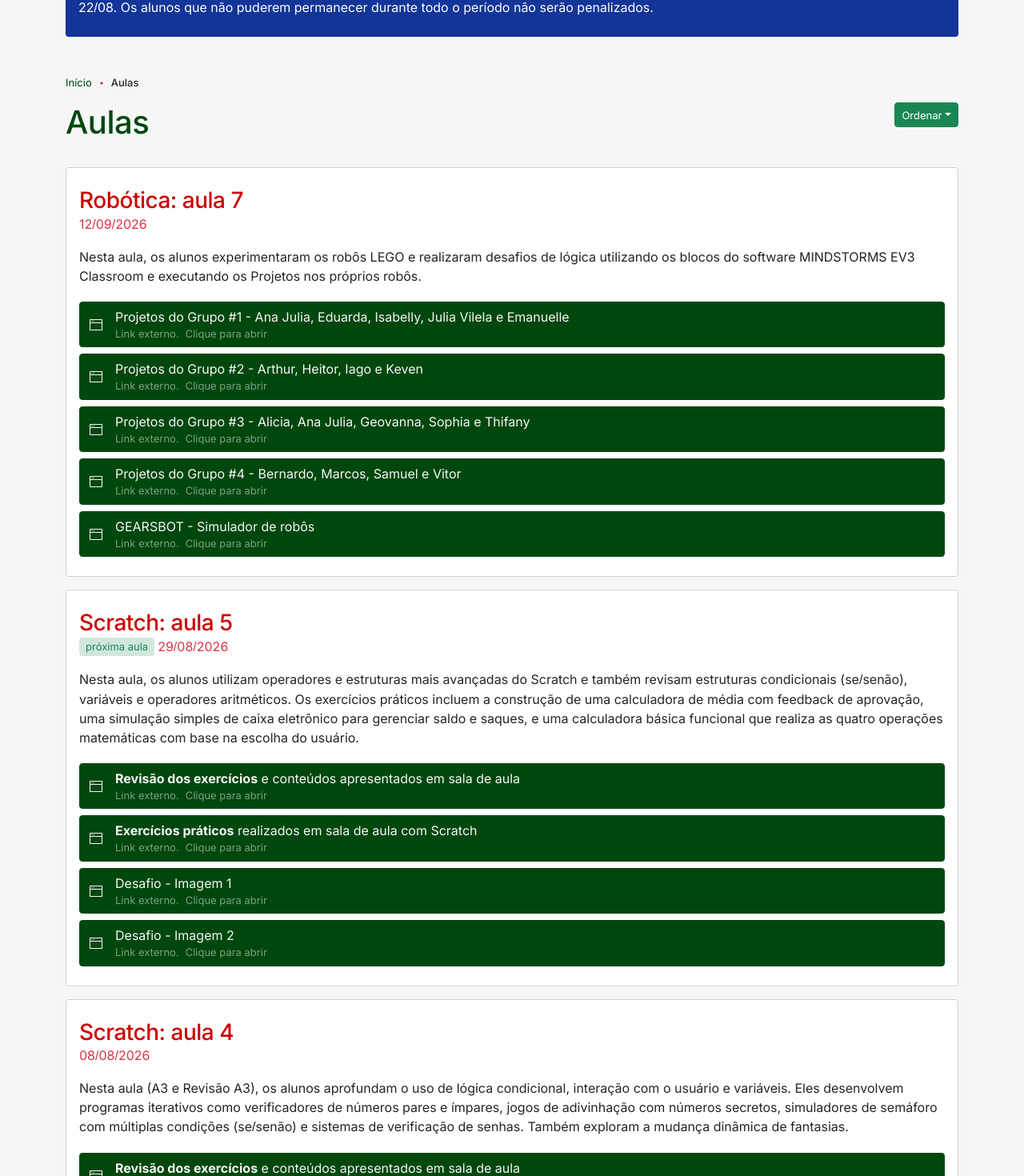
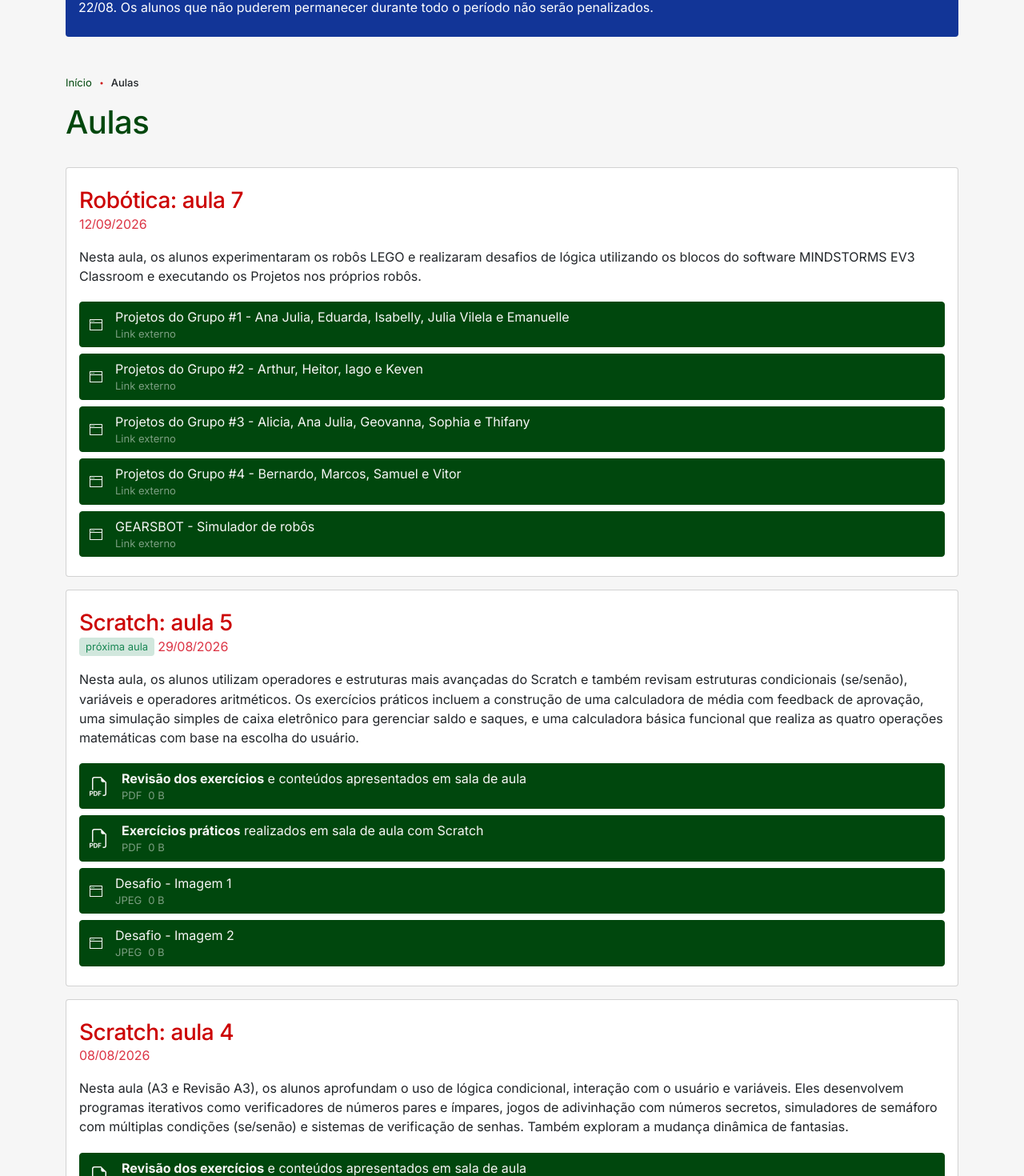
Before and after one commit to gabriersdev/ps-equidade, a Next.js app: page /classes in a window 1280 px wide. Shown: the part 456-1926 px from the top of the page at 80% size. Built offline with nearby package versions, Linux system fonts and the light colour scheme; a web font is replaced by a local one.

Commit message:
feat: componentes e UI atualizados

```diff
--- a/app/classes/page.tsx
+++ b/app/classes/page.tsx
@@ -3,8 +3,6 @@ import ClassCard from "@/components/class-card/class-card";
 import {Metadata} from "next";
 import AnimatedComponents from "@/components/animated-component/animated-components";
 import {PageHeading} from "@/components/page-heading";
-import {Dropdown, DropdownMenu, DropdownToggle} from "react-bootstrap";
-import Link from "next/link";
 
 export const metadata: Metadata = {
   title: "Aulas",
@@ -40,30 +38,7 @@ export default async function AulasPage({
           <PageHeading title="Aulas"/>
 
           <div className={"d-flex align-items-center justify-content-center gap-2 mb-3"}>
-            <Dropdown>
-              <DropdownToggle variant="success" size={"sm"} className={"rounded-1"} id="dropdown-basic">
-                <span className={"text-sm"}>Ordenar</span>
-              </DropdownToggle>
-
-              <DropdownMenu>
-                <Link href="?sort=date-asc" className={`dropdown-item d-flex flex-column ${sort === 'date-asc' ? 'active' : ''}`}>
-                  <span>Data da aula</span>
-                  <span className={"text-sm opacity-75"}>crescente</span>
-                </Link>
-                <Link href="?sort=date-desc" className={`dropdown-item d-flex flex-column ${sort === 'date-desc' ? 'active' : ''}`}>
-                  <span>Data da aula</span>
-                  <span className={"text-sm opacity-75"}>decrescente</span>
-                </Link>
-                <Link href="?sort=title-asc" className={`dropdown-item d-flex flex-column ${sort === 'title-asc' ? 'active' : ''}`}>
-                  <span>Título da aula</span>
-                  <span className={"text-sm opacity-75"}>crescente</span>
-                </Link>
-                <Link href="?sort=title-desc" className={`dropdown-item d-flex flex-column ${sort === 'title-desc' ? 'active' : ''}`}>
-                  <span>Título da aula</span>
-                  <span className={"text-sm opacity-75"}>decrescente</span>
-                </Link>
-              </DropdownMenu>
-            </Dropdown>
+            <div></div>
           </div>
         </div>
 
--- a/components/alert-info.tsx
+++ b/components/alert-info.tsx
@@ -2,7 +2,7 @@
 
 import {renderText} from "@/libs/render-text";
 import {Alert, Button} from "react-bootstrap";
-import {useState} from "react";
+import {useState, useEffect} from "react";
 import {appConfigs} from "@/resources/resources";
 import {alerts} from "@/resources/alerts-data";
 import moment from "moment";
@@ -11,14 +11,35 @@ moment.locale(appConfigs.locale);
 
 export default function AlertInfo() {
   const [hiddenAlerts, setHiddenAlerts] = useState<string[]>([]);
+  const [isLoaded, setIsLoaded] = useState(false);
   const currentDate = moment();
+
+  const storageKey = `escudo-app-${appConfigs["app-name-slug"]}-hidden-alerts`;
+
+  useEffect(() => {
+    const storedHiddenAlerts = localStorage.getItem(storageKey);
+    if (storedHiddenAlerts) {
+      try {
+        setHiddenAlerts(JSON.parse(storedHiddenAlerts));
+      } catch (e) {
+        console.error("Failed to parse hidden alerts from localStorage", e);
+      }
+    }
+    setIsLoaded(true);
+  }, [storageKey]);
+
+  const handleClose = (id: string) => {
+    const updatedHiddenAlerts = [...hiddenAlerts, id];
+    setHiddenAlerts(updatedHiddenAlerts);
+    localStorage.setItem(storageKey, JSON.stringify(updatedHiddenAlerts));
+  };
 
   const activeAlerts = alerts.filter(alert => {
     const datetimeMaxShowAlert = moment(alert.datetimeMaxShow);
     return !currentDate.isAfter(datetimeMaxShowAlert);
   });
 
-  if (activeAlerts.length === 0) return null;
+  if (!isLoaded || activeAlerts.length === 0) return null;
 
   return (
     <>
@@ -40,7 +61,7 @@ export default function AlertInfo() {
                 <div>
                   <span className={"fw-normal text-sm rounded-1 text-white"}>aviso</span>
                 </div>
-                <Button variant={"danger"} onClick={() => setHiddenAlerts(prev => [...prev, alert.id])} className={"bg-transparent border-0 p-0 m-0"}>
+                <Button variant={"danger"} onClick={() => handleClose(alert.id)} className={"bg-transparent border-0 p-0 m-0"}>
                   <svg xmlns="http://www.w3.org/2000/svg" width="16" height="16" fill="currentColor" className="bi bi-x-lg" viewBox="0 0 16 16">
                     <path d="M2.146 2.854a.5.5 0 1 1 .708-.708L8 7.293l5.146-5.147a.5.5 0 0 1 .708.708L8.707 8l5.147 5.146a.5.5 0 0 1-.708.708L8 8.707l-5.146 5.147a.5.5 0 0 1-.708-.708L7.293 8z"/>
                   </svg>
--- a/components/class-card/class-card-link.tsx
+++ b/components/class-card/class-card-link.tsx
@@ -36,7 +36,7 @@ export function getFileIcon(type?: string) {
       );
     default:
       return (
-        <svg xmlns="http://www.w3.org/2000/svg" width="16" height="16" fill="currentColor" className="bi bi-window-fullscreen" viewBox="0 0 16 16">
+        <svg xmlns="http://www.w3.org/2000/svg" width="16px" height="16px" fill="currentColor" className="bi bi-window-fullscreen" viewBox="0 0 16 16">
           <path d="M3 3.5a.5.5 0 1 1-1 0 .5.5 0 0 1 1 0m1.5 0a.5.5 0 1 1-1 0 .5.5 0 0 1 1 0m1 .5a.5.5 0 1 0 0-1 .5.5 0 0 0 0 1"/>
           <path d="M.5 1a.5.5 0 0 0-.5.5v13a.5.5 0 0 0 .5.5h15a.5.5 0 0 0 .5-.5v-13a.5.5 0 0 0-.5-.5zM1 5V2h14v3zm0 1h14v8H1z"/>
         </svg>
@@ -49,16 +49,18 @@ export default function ClassCardLink({content}: ClassCardLinkProps) {
     <Link
       target="_blank"
       href={content.url}
-      className={"btn btn-primary rounded-1 d-flex align-items-center gap-3"}
+      className={"btn btn-primary rounded-1 d-flex align-items-center gap-3 text-start"}
     >
-      {getFileIcon(content.type)}
+      <div className="flex-shrink-0 d-flex">
+        {getFileIcon(content.type)}
+      </div>
 
-      <div className={"d-flex flex-column align-items-start"}>
+      <div className={"d-flex flex-column align-items-start overflow-hidden"}>
         <span className={"line-clamp-1"}>{content.title}</span>
 
         <div className={"text-sm d-flex gap-2 opacity-50"}>
-          <span>{content.type}</span>
-          <span>{content.size && renderText(content.size)}</span>
+          <span>{content.type || 'Link externo'}</span>
+          {content.size && <span>{renderText(content.size)}</span>}
         </div>
       </div>
     </Link>
--- a/resources/classes.tsx
+++ b/resources/classes.tsx
@@ -6,7 +6,7 @@ export type {Aula, ClassContent};
 
 function getFileInfo(url: string): { type: string; size: string } {
   try {
-    if (!url.startsWith('/') || !url.startsWith('.')) return {type: 'Link externo.', size: 'Clique para abrir'};
+    if (!url.startsWith('/')) return {type: 'Link externo', size: ''};
 
     const ext = path.extname(url).replace('.', '').toUpperCase();
     const filePath = path.join(process.cwd(), 'public', url);
```
Also changed, not shown: 2 other files (tests, documents, lock files or other folders).
